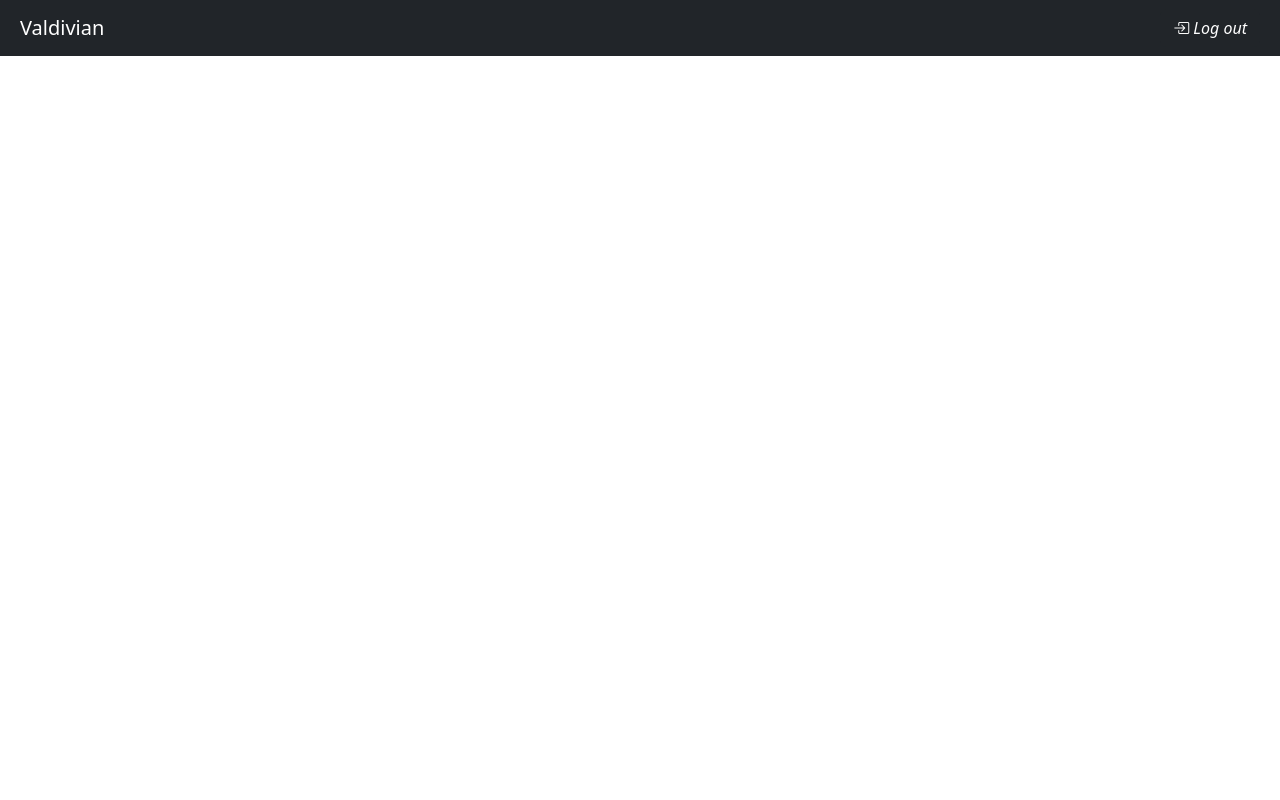
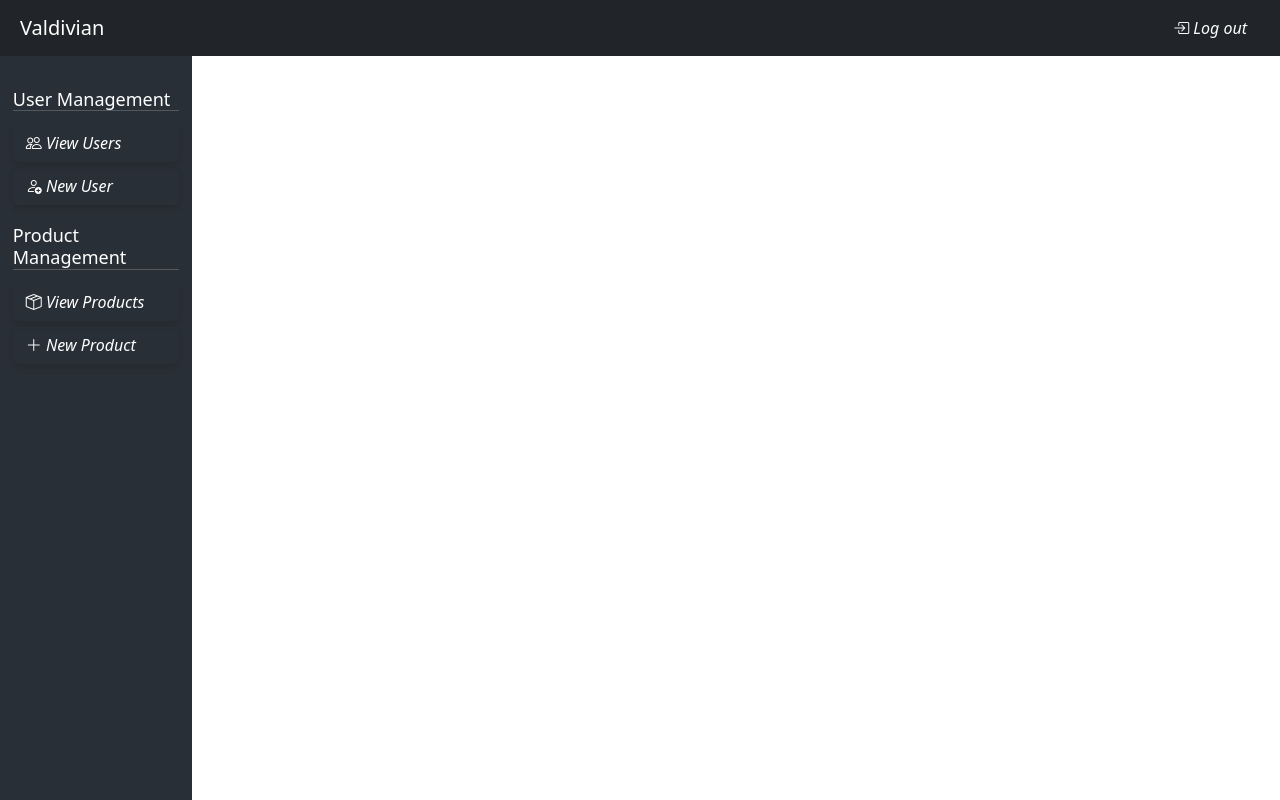
Before and after one commit to codr1an/distributedSystems, a React (Create React App) app in the folder frontend/: page /service_dashboard in a window 1280 px wide. Built offline with nearby package versions, Linux system fonts and the light colour scheme.

Commit message:
add sidebar for admin dashboard

```diff
--- a/frontend/src/Components/AdminDashboard/AdminDashboard.css
+++ b/frontend/src/Components/AdminDashboard/AdminDashboard.css
@@ -0,0 +1,7 @@
+.admin-dashboard-container {
+  height: 93vh;
+  width: 100%;
+  display: flex;
+  flex-direction: row;
+  overflow: hidden;
+}
--- a/frontend/src/Components/AdminDashboard/AdminDashboard.jsx
+++ b/frontend/src/Components/AdminDashboard/AdminDashboard.jsx
@@ -1,8 +1,17 @@
 import "./AdminDashboard.css";
 import AdminNavbar from "./AdminNavbar";
+import Sidebar from "./Sidebar";
 
 const AdminDashboard = () => {
-  return <AdminNavbar />;
+  return (
+    <div>
+      <AdminNavbar />
+      <div className="admin-dashboard-container">
+        <Sidebar />
+        <div className="health-checks-container"></div>
+      </div>
+    </div>
+  );
 };
 
 export default AdminDashboard;
--- /dev/null
+++ b/frontend/src/Components/AdminDashboard/Sidebar.css
@@ -0,0 +1,26 @@
+.side-bar {
+  width: 15%;
+  height: 100%;
+  background-color: rgb(41, 47, 54);
+  color: white;
+  padding: 1%;
+}
+
+.side-bar h1 {
+  font-size: large;
+  border-bottom: 0.1px solid rgba(255, 255, 255, 0.2);
+  margin-top: 20px;
+}
+
+.side-bar button {
+  width: 100%;
+  text-align: left;
+  color: white;
+  margin-top: 5px;
+  outline: none;
+  box-shadow: 0px 4px 6px rgba(0, 0, 0, 0.1);
+}
+
+.side-bar button:hover {
+  background-color: rgb(221, 174, 34);
+}
--- /dev/null
+++ b/frontend/src/Components/AdminDashboard/Sidebar.jsx
@@ -0,0 +1,24 @@
+import "./Sidebar.css";
+
+const Sidebar = () => {
+  return (
+    <div className="side-bar">
+      <h1>User Management</h1>
+      <button type="button" class="btn btn">
+        <i class="bi bi-people"> View Users</i>
+      </button>
+      <button type="button" class="btn btn">
+        <i class="bi bi-person-add"> New User</i>
+      </button>
+      <h1>Product Management</h1>
+      <button type="button" class="btn btn">
+        <i class="bi bi-box-seam"> View Products</i>
+      </button>
+      <button type="button" class="btn btn">
+        <i class="bi bi-plus-lg"> New Product</i>
+      </button>
+    </div>
+  );
+};
+
+export default Sidebar;
```
